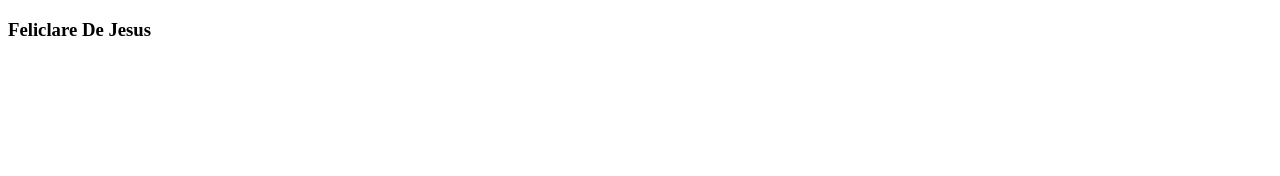
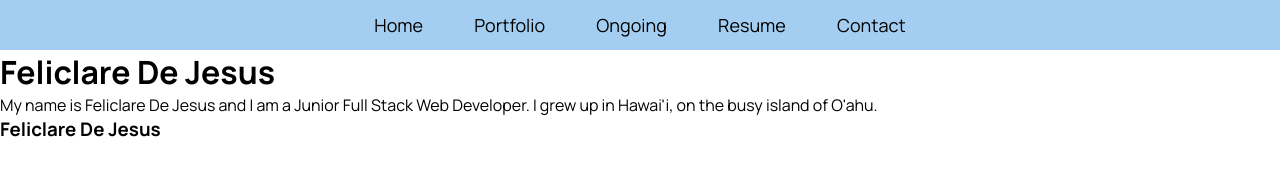
Before and after one commit to dejesusf/portfolio, a plain HTML site: page index.html in a window 1280 px wide. Drawn offline with Linux system fonts and the light colour scheme.

Commit message:
added header, links, and basic css styling

```diff
--- a/index.html
+++ b/index.html
@@ -5,21 +5,27 @@
   <meta charset="UTF-8">
   <meta http-equiv="X-UA-Compatible" content="IE=edge">
   <meta name="viewport" content="width=device-width, initial-scale=1.0">
-  <link rel="apple-touch-icon" sizes="180x180" href="/apple-touch-icon.png">
-  <link rel="icon" type="image/png" sizes="32x32" href="/favicon-32x32.png">
-  <link rel="icon" type="image/png" sizes="16x16" href="/favicon-16x16.png">
+  <link rel="apple-touch-icon" sizes="180x180" href="./images/favicon/apple-touch-icon.png">
+  <link rel="icon" type="image/png" sizes="32x32" href="./images/favicon/favicon-32x32.png">
+  <link rel="icon" type="image/png" sizes="16x16" href="./images/favicon/favicon-16x16.png">
   <link rel="manifest" href="/site.webmanifest">
-  <link href="https://fonts.googleapis.com/css2?family=Manrope:wght@400;700&display=swap" rel="stylesheet" />
-  <link href="./stylesheet.css">
+  <link rel="stylesheet" href="https://fonts.googleapis.com/css2?family=Manrope:wght@400;700&display=swap" />
+  <link rel= "stylesheet" href="./stylesheet.css" />
   <title>Feliclare De Jesus | Portfolio</title>
 </head>
 
 <body>
   <header>
-
+    <a href="./pages/home.html">Home</a>
+    <a href="./pages/portfolio.html">Portfolio</a>
+    <a href="./pages/current-projects.html">Ongoing</a>
+    <a href="./pages/resume.html">Resume</a>
+    <a href="./pages/contact.html">Contact</a>
   </header>
 
   <main>
+    <h1>Feliclare De Jesus</h1>
+    <p>My name is Feliclare De Jesus and I am a Junior Full Stack Web Developer. I grew up in Hawai'i, on the busy island of O'ahu.</p>
   </main>
 
   <footer>
--- a/stylesheet.css
+++ b/stylesheet.css
@@ -1,9 +1,38 @@
+:root {
+  --b1: #274c77;
+  --b2: #6096ba;
+  --b3: #a3cef1;
+  --g1: #e7ecef;
+}
+
 * {
   margin:0%;
   box-sizing: border-box;
   font-family: "Manrope", sans-serif;
 }
 
+a {
+  text-decoration: none;
+  color: black;
+}
+
+a:hover {
+  color: var(--b1);
+}
+
+header {
+  background: var(--b3);
+  height: auto;
+  display: flex;
+  justify-content: center;
+  font-size: 18px;
+}
+
+header a {
+  padding: 1% 2%;
+}
+
+/* flexbox classes */
 .row {
   display: flex;
   flex-direction: row;
```
Also changed, not shown: images/favicon/android-chrome-192x192.png (renamed from android-chrome-192x192.png), images/favicon/android-chrome-512x512.png (renamed from android-chrome-512x512.png), images/favicon/apple-touch-icon.png (renamed from apple-touch-icon.png), images/favicon/favicon-16x16.png (renamed from favicon-16x16.png), images/favicon/favicon-32x32.png (renamed from favicon-32x32.png), images/favicon/favicon.ico (renamed from favicon.ico), pages/contact.html (added), pages/current-projects.html (added), pages/home.html (added), pages/portfolio.html (added), pages/resume.html (added), script.js (added).
